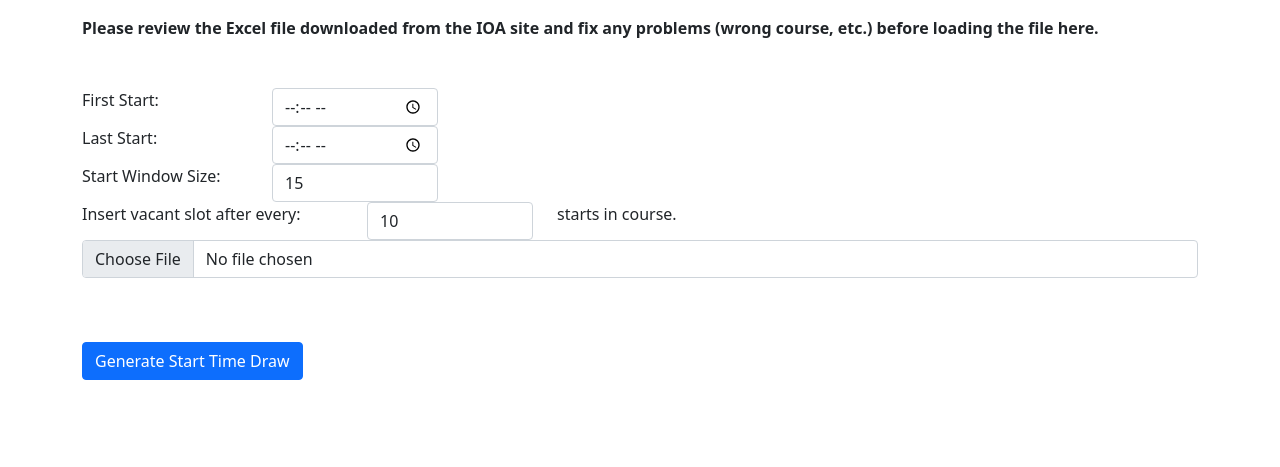
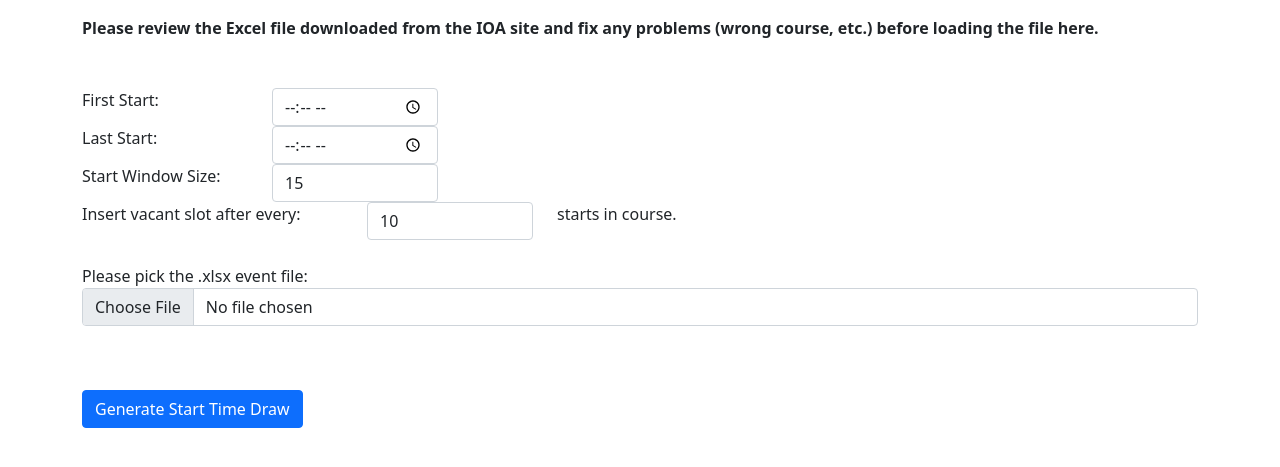
Before and after one commit to dhyvc/Start_Times_Draw, a Flask app: page / in a window 1280 px wide. Shown: the part 288-755 px from the top of the page. Run offline with Flask 2, Linux system fonts and the light colour scheme.

Commit message:
Modified HTML file - added label for event file selection.

```diff
--- a/templates/start_draw.html
+++ b/templates/start_draw.html
@@ -61,6 +61,11 @@
     </div>
     <div class="col-2">starts in course.</div>
     <div class="w-100"></div>
+    <br/>
+    <div class="w-100"></div>
+    <div class="col-3">
+      <label for="event_file">Please pick the .xlsx event file:</label>
+    </div>
     <div class="input-group mb-3">
   <!-- <button class="btn btn-outline-secondary" type="button" id="inputGroupFileAddon03">Button</button> -->
   <input type="file" class="form-control" id="event_file" name="event_file">
```
